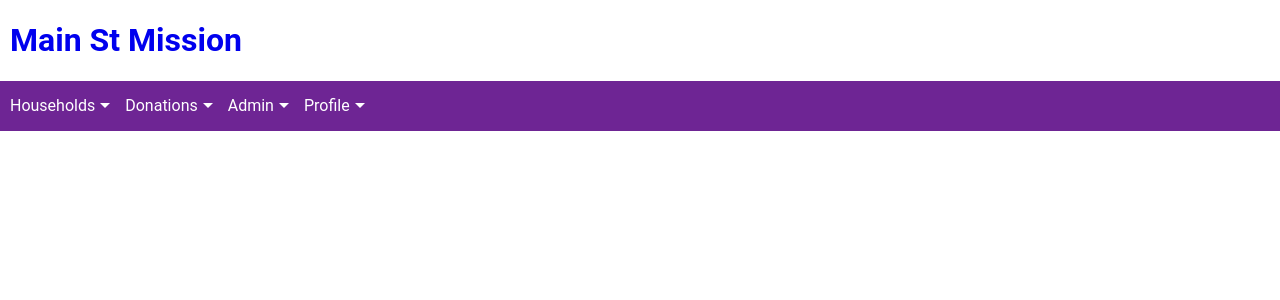
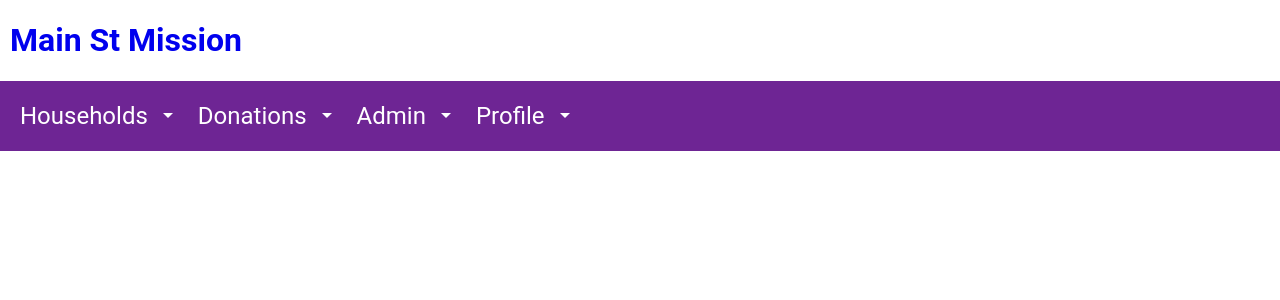
Before and after one commit to MainStMission/bridge-client, a React (Create React App) app: page /household in a window 1280 px wide. Shown: the top 300 px of the page. Built offline with nearby package versions, Linux system fonts and the light colour scheme.

Commit message:
adjusted font size

```diff
--- /dev/null
+++ b/src/Components/.#Navbar.js
@@ -0,0 +1 @@
+tmb@Toms-MacBook-Pro-2.local.79249
--- a/src/Components/Dropdown.js
+++ b/src/Components/Dropdown.js
@@ -8,8 +8,9 @@ const Menu = styled.ul`
   flex-wrap: nowrap;
   justify-content: center;
   align-items: center;
+  font-size: 1.5em;
   height: 100%;
-  padding: 0;
+  padding: 10px;
   position: relative;
   background: ${ props => props.open && props.theme.secondary ? props.theme.secondary : 'transparent' };
   transition: all 0.2s ease;
--- a/src/Components/Navbar.js
+++ b/src/Components/Navbar.js
@@ -16,7 +16,7 @@ const Container = styled.div`
     overflow: hidden;
     position: initial;
     ${''/* height: ${ props => props.open ? 'auto' : '50px' }; */}
-    height: 50px;
+    height: 80px;
     transition: height 0.3s ease;
     -ms-overflow-style: none;
     overflow: -moz-scrollbars-none;
--- a/src/Main.js
+++ b/src/Main.js
@@ -3,34 +3,6 @@ import ReactDOM from 'react-dom'
 import FontAwesome from 'react-fontawesome';
 import Navbar from './Components/Navbar'
 
-
-/* class Main extends Component {
- *     render() {
- *         return (
- *         <div>
- *           <div id="menu-outer">
- *             <h1> Main St Mission </h1>
- *             <div class="menu-table">
- *                  <ul id="navbar">
- *                     <li><a href= "/">Households</a> </li>
- *                     <li><a href= "/">Donations</a></li>
- *                     <li><a href= "/">Volunteers</a></li>
- *                     <li><a href= "/">Admin</a></li>
- *                     <li id="prof"><a href= "/">Profile</a></li>
- *                 </ul>
- *             </div>
- *           </div>
- *              <div className="Content">
- *
- *              </div>
- *        </div>
- *        );
- *     }
- * }
- *
- * export default Main;
- *
- * */
 
 const items = [
     {
@@ -118,7 +90,7 @@ const items = [
 // eslint-disable-next-line
 const brand = {
     title: 'Main St. Mission',
-    href: 'http://www.google.com'
+    href: '/'
 }
 // Primary: Nav background,
 // Secondary: Borders, highlights, dropdowns
```
